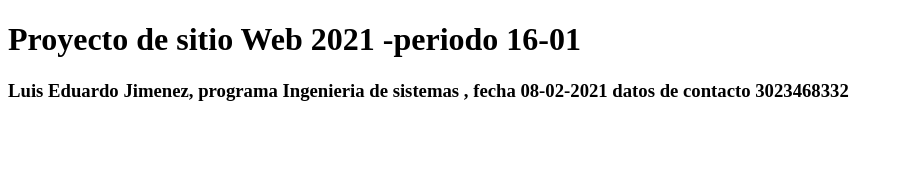
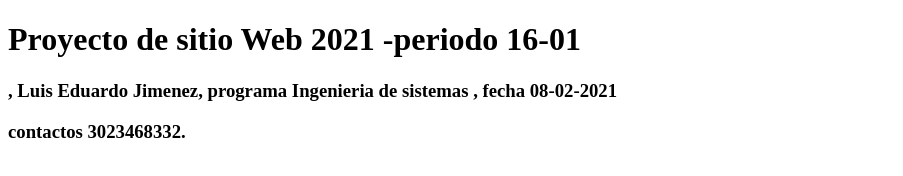
Before and after one commit to DSW-Luis-Jimenez/Luis-Eduardo-Jimenez, a plain HTML site: page index.html in a window 1280 px wide. Shown: the whole page, without its empty margins (0-903 px from the left). Drawn offline with Linux system fonts and the light colour scheme.

Commit message:
primera actualizacion
primera actualización

```diff
--- a/index.html
+++ b/index.html
@@ -1,4 +1,5 @@
 <!DOCTYPE html>
+<html>
 
 <head>
     <title>Desarrollo de la Fase 1 Planeación</title>
@@ -6,10 +7,9 @@
 
 <body>
     <h1>Proyecto de sitio Web 2021 -periodo 16-01</h1>
-    <h3>
-        <p>Luis Eduardo Jimenez, programa Ingenieria de sistemas , fecha 08-02-2021
-            datos de contacto 3023468332 </p>
-    </h3>
+    <h3>, Luis Eduardo Jimenez, programa Ingenieria de sistemas , fecha 08-02-2021
+
+        <p>contactos 3023468332.</p>
 </body>
 
 </html>
```
